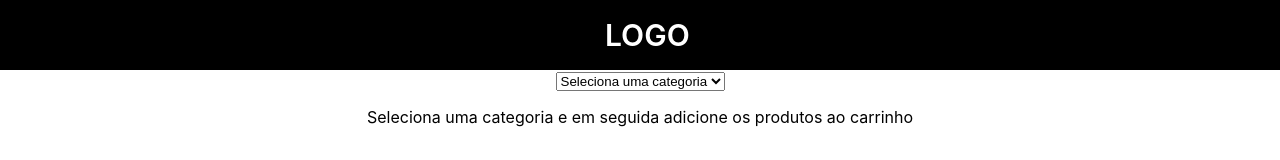
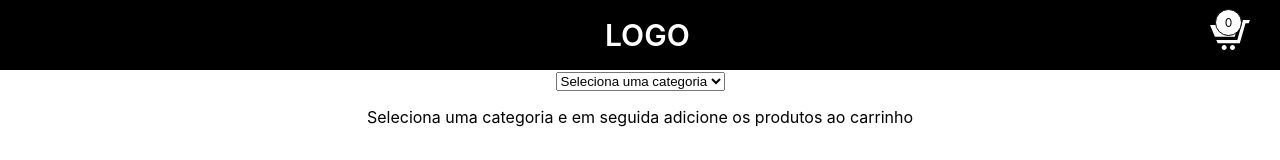
Before and after one commit to T14g/the-spa-store, a React (Create React App) app: page / in a window 1280 px wide. Shown: the top 160 px of the page. Built offline with nearby package versions, Linux system fonts and the light colour scheme.

Commit message:
Cart Icon component incrementando ao adicionar

```diff
--- a/package.json
+++ b/package.json
@@ -6,6 +6,7 @@
     "@testing-library/jest-dom": "^5.11.6",
     "@testing-library/react": "^11.2.2",
     "@testing-library/user-event": "^12.6.0",
+    "node-sass": "^4.14.1",
     "react": "^17.0.1",
     "react-dom": "^17.0.1",
     "react-redux": "^7.2.2",
--- /dev/null
+++ b/src/components/cart-icon/cart-icon.component.jsx
@@ -0,0 +1,23 @@
+import React from 'react';
+import { connect } from 'react-redux';
+
+import './cart-icon.styles.scss';
+
+const CartIcon = ({carItems}) => {
+
+    const totalItems = carItems.length
+
+    return(
+        <div className="cart-icon-box">
+            <svg className="cart-icon" xmlns="http://www.w3.org/2000/svg" width="24" height="24" viewBox="0 0 24 24"><path d="M10 19.5c0 .829-.672 1.5-1.5 1.5s-1.5-.671-1.5-1.5c0-.828.672-1.5 1.5-1.5s1.5.672 1.5 1.5zm3.5-1.5c-.828 0-1.5.671-1.5 1.5s.672 1.5 1.5 1.5 1.5-.671 1.5-1.5c0-.828-.672-1.5-1.5-1.5zm1.336-5l1.977-7h-16.813l2.938 7h11.898zm4.969-10l-3.432 12h-12.597l.839 2h13.239l3.474-12h1.929l.743-2h-4.195z"/></svg>
+            <span className="total-items">{totalItems}</span>
+        </div>
+
+    );
+}
+
+const mapStateToProps = state => ({
+    carItems : state.cart.cartItems
+})
+
+export default connect(mapStateToProps)(CartIcon);
--- /dev/null
+++ b/src/components/cart-icon/cart-icon.styles.scss
@@ -0,0 +1,27 @@
+.cart-icon-box{
+    position: absolute;
+    right: 30px;
+    top: 15px;
+    cursor: pointer;
+
+    .cart-icon{
+        width: 40px;
+        height: 40px;
+        fill: #fff;
+    }
+
+    .total-items{
+        height: 25px;
+        width: 25px;
+        border-radius: 25px;
+        display: block;
+        background: #fff;
+        position: relative;
+        top: -50px;
+        right: -5px;
+        color: #000;
+        border: 1px #000 solid;
+        font-size: 12px;
+        line-height: 25px;
+    }
+}
--- a/src/components/header/header.component.jsx
+++ b/src/components/header/header.component.jsx
@@ -1,4 +1,6 @@
 import React from 'react';
+
+import CartIcon from '../cart-icon/cart-icon.component';
 
 import {HeaderContainer, LogoContainer } from './header.styles';
 
@@ -8,6 +10,8 @@ const Header = () => (
         <LogoContainer>
             Logo
         </LogoContainer>
+
+        <CartIcon />
     </HeaderContainer>
 );
 
--- a/src/components/product-list/product-list.component.jsx
+++ b/src/components/product-list/product-list.component.jsx
@@ -3,7 +3,9 @@ import { connect } from'react-redux';
 
 import { ProductsListing, ProductItem, AddToCartBtn} from './product-list.styles';
 
-const ProductList = ({ productList, categoryID}) => {
+import { AddCartItem } from '../../redux/cart/cart.actions';
+
+const ProductList = ({ productList, categoryID, addCartItem}) => {
 
     const filteredProducts = productList.filter(product => product.category_id === parseInt(categoryID));
 
@@ -16,7 +18,7 @@ const ProductList = ({ productList, categoryID}) => {
                         <ProductItem key={product.id}>
                             {product.name}
                              - {product.price.toLocaleString('pt-BR', { style: 'currency', currency: 'BRL' })}
-                            <AddToCartBtn>Adicionar ao Carrinho</AddToCartBtn>
+                            <AddToCartBtn onClick={() => addCartItem(product) }>Adicionar ao Carrinho</AddToCartBtn>
                         </ProductItem>
                     ))}
                 </ProductsListing>
@@ -39,4 +41,8 @@ const mapStateToProps = state => ({
     categoryID    : state.shop.selectedCategory
 })
 
-export default connect(mapStateToProps)(ProductList);
+const mapDispatchToProps = dispatch => ({
+    addCartItem : item => dispatch(AddCartItem(item))
+})
+
+export default connect(mapStateToProps, mapDispatchToProps)(ProductList);
--- /dev/null
+++ b/src/redux/cart/cart.actions.js
@@ -0,0 +1,6 @@
+import CartActionTypes from './cart.types';
+
+export const AddCartItem = item => ({
+    type: CartActionTypes.ADD_CART_ITEM,
+    payload: item
+})
--- /dev/null
+++ b/src/redux/cart/cart.reducer.js
@@ -0,0 +1,22 @@
+import CartActionTypes from './cart.types';
+
+const INITIAL_STATE = {
+    cartItems : []
+}
+
+const CartReducer = (state = INITIAL_STATE, action) => {
+
+    switch(action.type) {
+
+        case CartActionTypes.ADD_CART_ITEM:
+            return {
+                ...state,
+                cartItems : [...state.cartItems, action.payload]
+            }
+
+        default:
+            return state
+    }
+}
+
+export default CartReducer;
--- /dev/null
+++ b/src/redux/cart/cart.types.js
@@ -0,0 +1,5 @@
+const CartActionTypes = {
+    ADD_CART_ITEM : 'ADD_CART_ITEM'
+}
+
+export default CartActionTypes;
--- a/src/redux/root.reducer.js
+++ b/src/redux/root.reducer.js
@@ -1,9 +1,11 @@
 import { combineReducers } from 'redux';
 
 import ShopReducer from './shop/shop.reducer';
+import CartReducer from './cart/cart.reducer';
 
 const rootReducer = combineReducers({
-    shop:  ShopReducer
+    shop:  ShopReducer,
+    cart:  CartReducer
 })
 
 export default rootReducer;
```
Also changed, not shown: 1 other file (tests, documents, lock files or other folders).
